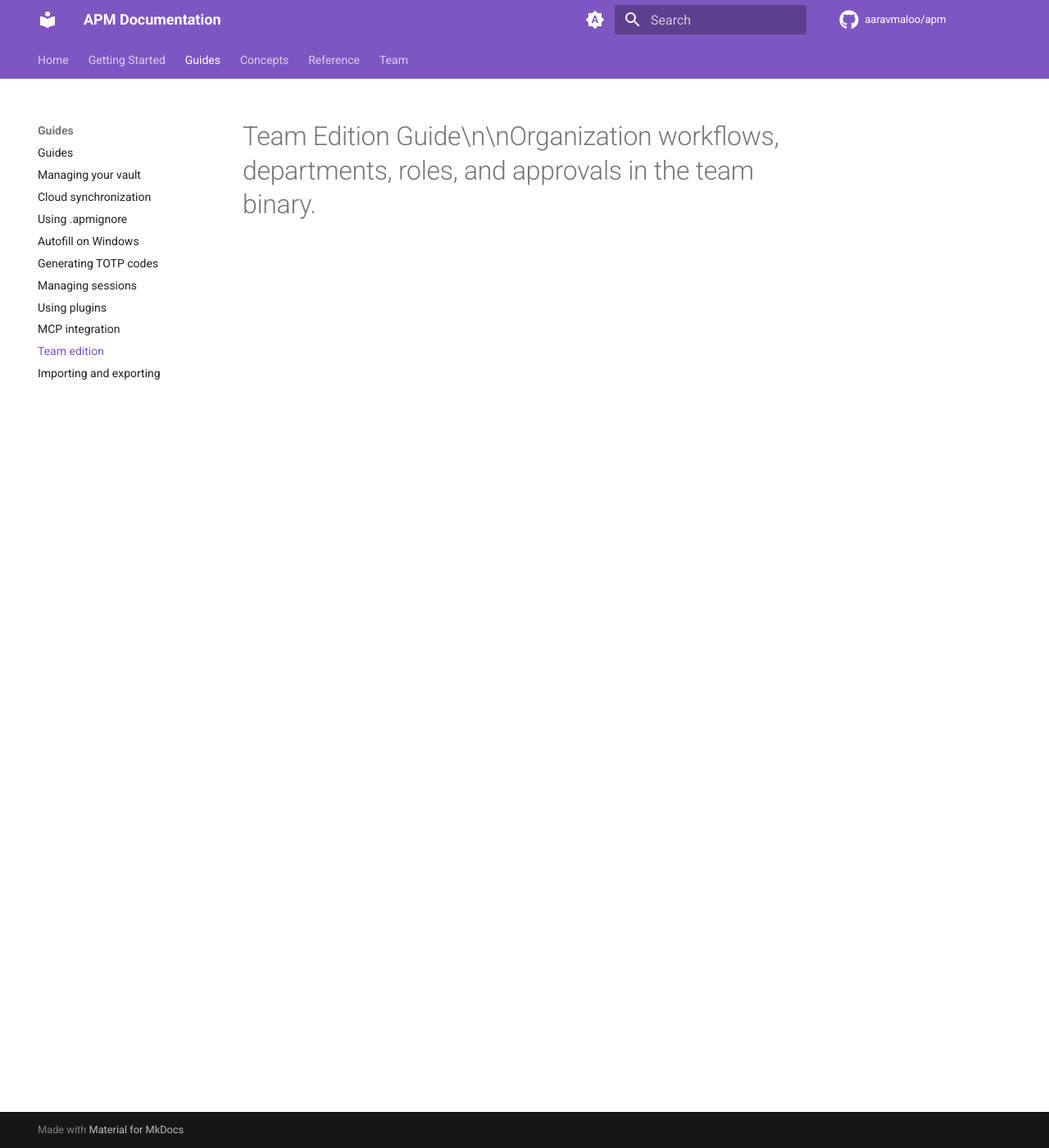
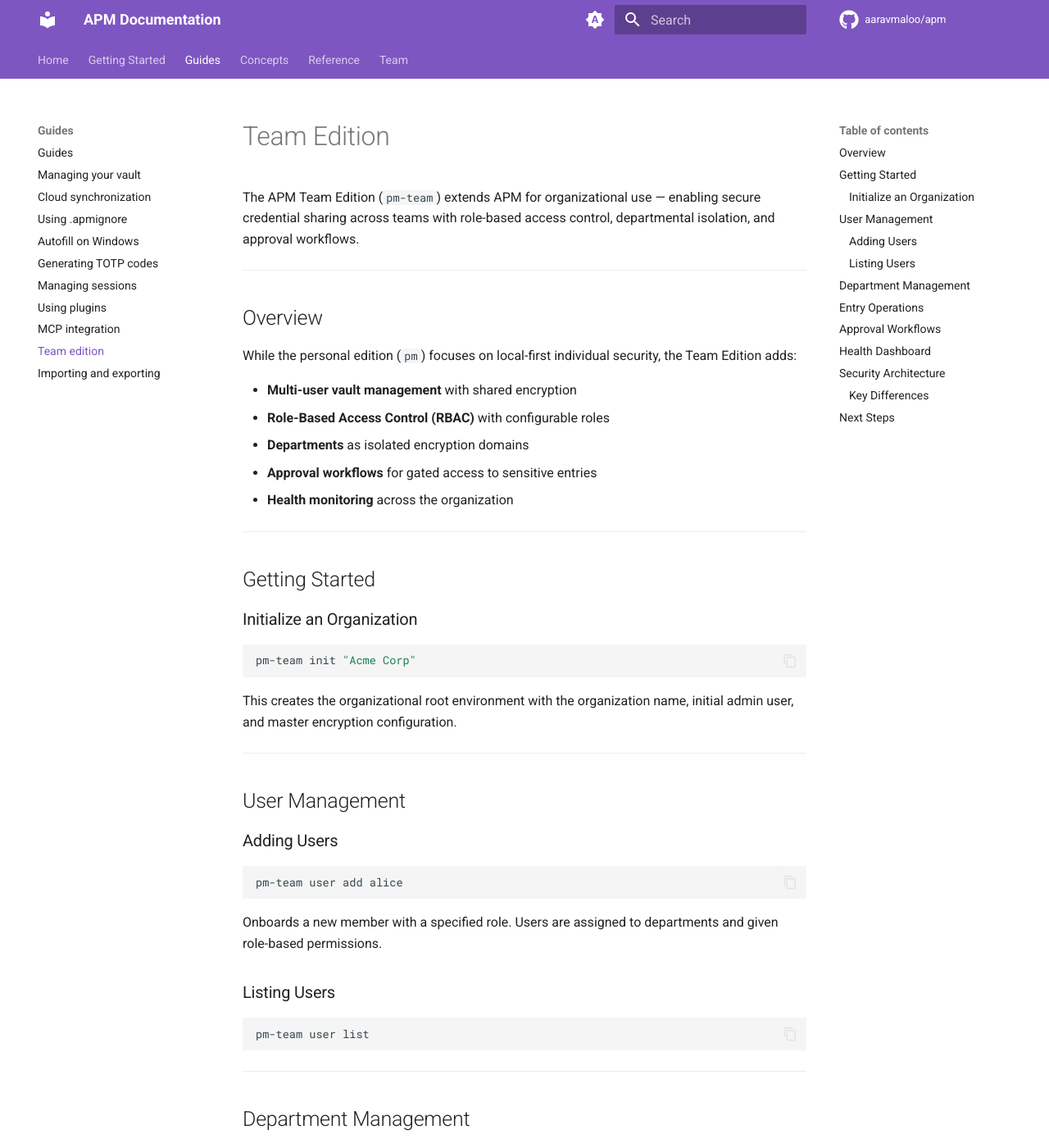
Before and after one commit to aaravmaloo/apm, an MkDocs documentation site: the page built from docs/guides/team-edition.md, in a window 1280 px wide and 1400 px high. Shown: the whole window at 82% size. Built offline with MkDocs 1.6.1 and Material for MkDocs 9.7.7, drawn with Linux system fonts in a browser that asks for light colours; comment, search, counter and statistics services are not loaded; some of the changed text lies outside the part shown.

Commit message:
update docs/guides/team-edition.md

````diff
--- a/docs/guides/team-edition.md
+++ b/docs/guides/team-edition.md
@@ -1 +1,135 @@
-# Team Edition Guide\n\nOrganization workflows, departments, roles, and approvals in the team binary.
+# Team Edition
+
+The APM Team Edition (`pm-team`) extends APM for organizational use — enabling secure credential sharing across teams with role-based access control, departmental isolation, and approval workflows.
+
+---
+
+## Overview
+
+While the personal edition (`pm`) focuses on local-first individual security, the Team Edition adds:
+
+- **Multi-user vault management** with shared encryption
+- **Role-Based Access Control (RBAC)** with configurable roles
+- **Departments** as isolated encryption domains
+- **Approval workflows** for gated access to sensitive entries
+- **Health monitoring** across the organization
+
+---
+
+## Getting Started
+
+### Initialize an Organization
+
+```bash
+pm-team init "Acme Corp"
+```
+
+This creates the organizational root environment with the organization name, initial admin user, and master encryption configuration.
+
+---
+
+## User Management
+
+### Adding Users
+
+```bash
+pm-team user add alice
+```
+
+Onboards a new member with a specified role. Users are assigned to departments and given role-based permissions.
+
+### Listing Users
+
+```bash
+pm-team user list
+```
+
+---
+
+## Department Management
+
+Departments provide isolated encryption domains within the organization:
+
+```bash
+# Create a department
+pm-team dept create Engineering
+
+# List departments
+pm-team dept list
+```
+
+Each department has its own encryption context, meaning secrets in one department are cryptographically isolated from others.
+
+---
+
+## Entry Operations
+
+Team entries work like personal entries but with organizational context:
+
+```bash
+# Add a shared entry
+pm-team add
+
+# Search for entries (optional query)
+pm-team get [query]
+
+# Edit an entry
+pm-team edit [name]
+
+# Delete an entry
+pm-team del [name]
+```
+
+---
+
+## Approval Workflows
+
+Sensitive entries can require approval before access:
+
+```bash
+# List pending approvals
+pm-team approvals list
+
+# Approve or deny a request
+pm-team approvals approve <request_id>
+pm-team approvals deny <request_id>
+```
+
+The approval system ensures that high-sensitivity credentials are only accessed with explicit authorization from a manager or admin.
+
+---
+
+## Health Dashboard
+
+```bash
+pm-team health
+```
+
+Shows the organizational vault health status, including security scoring and vulnerability reporting across all departments.
+
+---
+
+## Security Architecture
+
+The Team Edition uses the same cryptographic primitives as the personal edition:
+
+- **Argon2id** for key derivation
+- **AES-256-GCM** for encryption
+- **HMAC-SHA256** for integrity verification
+
+### Key Differences
+
+| Feature        | Personal Edition  | Team Edition              |
+| :------------- | :---------------- | :------------------------ |
+| Users          | Single            | Multiple with roles       |
+| Encryption     | Single master key | Per-department keys       |
+| Access control | Session-based     | RBAC + approval workflows |
+| Audit          | Local log         | Org-wide audit trail      |
+
+---
+
+## Next Steps
+
+- **[RBAC and Roles](../team/rbac.md)** — Role configuration details
+- **[Departments](../team/departments.md)** — Department isolation model
+- **[Approval Workflows](../team/approvals.md)** — Configuring approval gates
````
